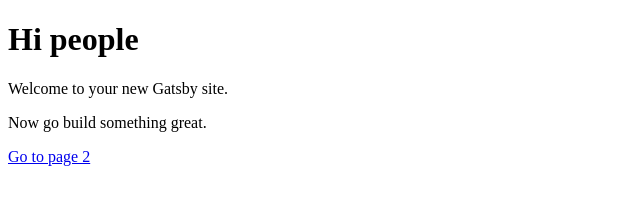
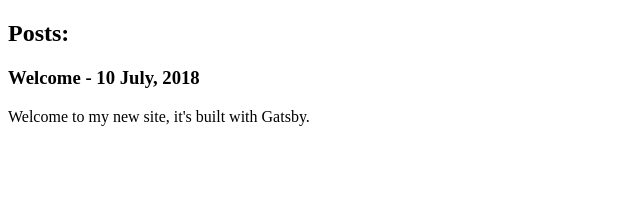
Before and after one commit to erikthered/erikthered.me, a Gatsby site: page / in a window 1280 px wide. Shown: the whole page, without its empty margins (0-640 px from the left). Built offline with nearby package versions, Linux system fonts and the light colour scheme; Gatsby itself is replaced by a stand-in of ours.

Commit message:
Add remark transformer plugin and create a welcome post

```diff
--- a/gatsby-config.js
+++ b/gatsby-config.js
@@ -1,6 +1,16 @@
 module.exports = {
   siteMetadata: {
-    title: 'Gatsby Default Starter',
+    title: 'erikthered.me',
   },
-  plugins: ['gatsby-plugin-react-helmet'],
+  plugins: [
+    'gatsby-plugin-react-helmet',
+    'gatsby-transformer-remark',
+    {
+      resolve: `gatsby-source-filesystem`,
+      options: {
+        name: `src`,
+        path: `${__dirname}/src/`,
+      },
+    }
+  ],
 }
--- a/package.json
+++ b/package.json
@@ -7,6 +7,8 @@
     "gatsby": "^1.9.247",
     "gatsby-link": "^1.6.40",
     "gatsby-plugin-react-helmet": "^2.0.10",
+    "gatsby-source-filesystem": "^1.5.39",
+    "gatsby-transformer-remark": "^1.7.44",
     "react-helmet": "^5.2.0"
   },
   "keywords": [
--- a/src/pages/index.js
+++ b/src/pages/index.js
@@ -1,13 +1,34 @@
 import React from 'react'
 import Link from 'gatsby-link'
 
-const IndexPage = () => (
+export default ({ data }) => {
+  console.log(data)
+  return (
   <div>
-    <h1>Hi people</h1>
-    <p>Welcome to your new Gatsby site.</p>
-    <p>Now go build something great.</p>
-    <Link to="/page-2/">Go to page 2</Link>
+    <h2>Posts:</h2>
+    {data.allMarkdownRemark.edges.map(({node}) => (
+      <div key={node.id}>
+        <h3>{node.frontmatter.title}{" "}- {node.frontmatter.date}</h3>
+        <p>{node.excerpt}</p>
+      </div>
+    ))}
   </div>
-)
+)}
 
-export default IndexPage
+export const query = graphql`
+  query IndexQuery {
+    allMarkdownRemark(sort: {fields: [frontmatter___date], order: DESC}) {
+      totalCount
+      edges {
+        node {
+          id
+          frontmatter {
+            title
+            date(formatString: "DD MMMM, YYYY")
+          }
+          excerpt
+        }
+      }
+    }
+  }
+`;
--- /dev/null
+++ b/src/posts/welcome.md
@@ -0,0 +1,6 @@
+---
+title: "Welcome"
+date: "2018-07-10"
+---
+
+Welcome to my new site, it's built with Gatsby.
```
Also changed, not shown: src/pages/page-2.js (deleted, +0 -12 lines), 1 other file.
